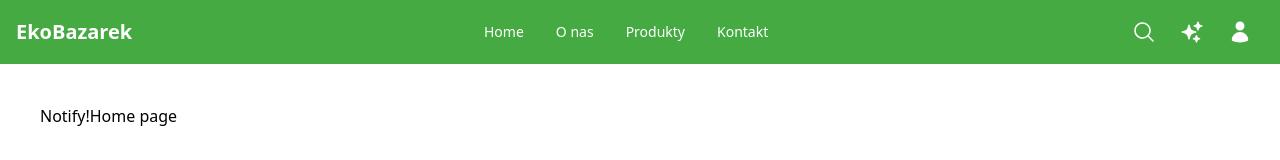
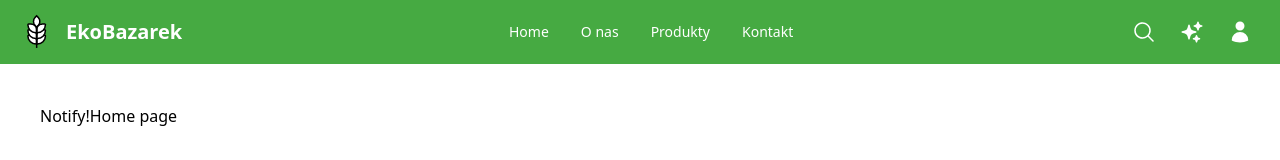
Before and after one commit to amelia-pencak/EcoBazarek, a React (Vite) app: page / in a window 1280 px wide. Shown: the top 160 px of the page. Built offline with nearby package versions, Linux system fonts and the light colour scheme.

Commit message:
header ver-2 (with logo)

```diff
--- a/src/components/Header/Header.tsx
+++ b/src/components/Header/Header.tsx
@@ -2,14 +2,19 @@ import { NavItem } from "./NavItem";
 import MySparklesIcon from "./SparklesIcon";
 import MyUserIcon from "./UserIcon";
 import MyMagnifyingGlassIcon from "./MagnifyingGlassIcon";
+import logo from '../images/logo-main.png';
+
+
+
 
 export const Header = () => {
      return <header className="flex flex-row justify-between h-[64px] bg-oregano-green text-white items-center
                               text-sm">
-          <div className="text-xl font-bold pl-4">
-               EkoBazarek
+          <div className="flex flex-row text-xl font-bold pl-4 items-center">
+               <img src={logo} alt="logo" className="h-[42px] w-[42px] "/>
+               <div className="pl-2">EkoBazarek</div>
           </div>
-          <ul className="flex flex-row p-6">
+          <ul className="flex flex-row p-6 items-center" >
                <NavItem to="/"> Home </NavItem>
                <NavItem to="/about-us"> O nas </NavItem>
                <NavItem to="/products"> Produkty </NavItem>
--- a/src/components/index.tsx
+++ b/src/components/index.tsx
@@ -1,3 +1,3 @@
 export { Content } from "./Content";
 export { Header } from "./Header";
-export { Footer } from "./Footer/Footer";
+export { Footer } from "./Footer";
--- a/tailwind.config.js
+++ b/tailwind.config.js
@@ -8,6 +8,7 @@ export default {
     extend: {
       colors: {
         'oregano-green': '#46AA42',
+        'bistre-brown': '#412F22',
       },
     },
   },
```
Also changed, not shown: src/components/images/logo-main.png (added).
